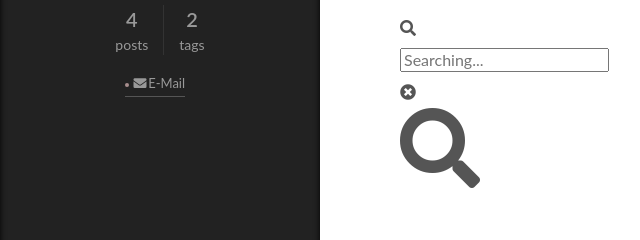
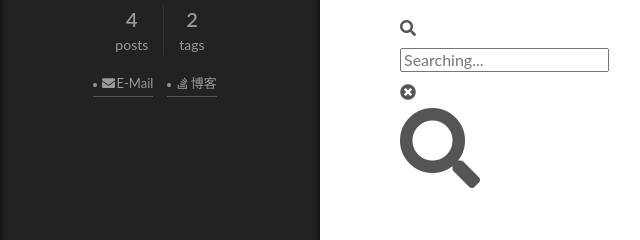
Before and after one commit to shitoujun/shitoujun.github.io, a plain HTML site: page 2021/12/02/C-学习笔记-对象/index.html in a window 1280 px wide. Both pictures are taken after a click on the item "Overview". Shown: the part 216-456 px from the top of the page, 0-640 px from the left. Drawn offline with Linux system fonts and the light colour scheme.

Commit message:
Site updated: 2021-12-27 22:56:17

```diff
--- a/2021/12/02/C-学习笔记-对象/index.html
+++ b/2021/12/02/C-学习笔记-对象/index.html
@@ -9,6 +9,8 @@
   <link rel="icon" type="image/png" sizes="32x32" href="/images/favicon-32x32-next.png">
   <link rel="icon" type="image/png" sizes="16x16" href="/images/favicon-16x16-next.png">
   <link rel="mask-icon" href="/images/logo.svg" color="#222">
+  <meta http-equiv="Cache-Control" content="no-transform">
+  <meta http-equiv="Cache-Control" content="no-siteapp">
 
 <link rel="stylesheet" href="/css/main.css">
 
@@ -347,6 +349,9 @@
       <span class="links-of-author-item">
         <a href="mailto:liuliuliuliuliuliu@outlook.com" title="E-Mail → mailto:liuliuliuliuliuliu@outlook.com" rel="noopener" target="_blank"><i class="fa fa-envelope fa-fw"></i>E-Mail</a>
       </span>
+      <span class="links-of-author-item">
+        <a href="http://liudg.51vip.biz:10325/" title="博客 → http:&#x2F;&#x2F;liudg.51vip.biz:10325" rel="noopener" target="_blank"><i class="fab fa-stack-overflow fa-fw"></i>博客</a>
+      </span>
   </div>
 
 
```
Also changed, not shown: 2021/12/02/hello-world/index.html (+5 -0 lines), 2021/12/04/面向对象三大特征/index.html (+5 -0 lines), 2021/12/05/C-学习笔记-面向对象五大原则/index.html (+5 -0 lines), archives/2021/12/index.html (+5 -0 lines), archives/2021/index.html (+5 -0 lines), archives/index.html (+5 -0 lines), index.html (+5 -0 lines), tags/C/index.html (+5 -0 lines), tags/OOP/index.html (+5 -0 lines), tags/index.html (+5 -0 lines).
